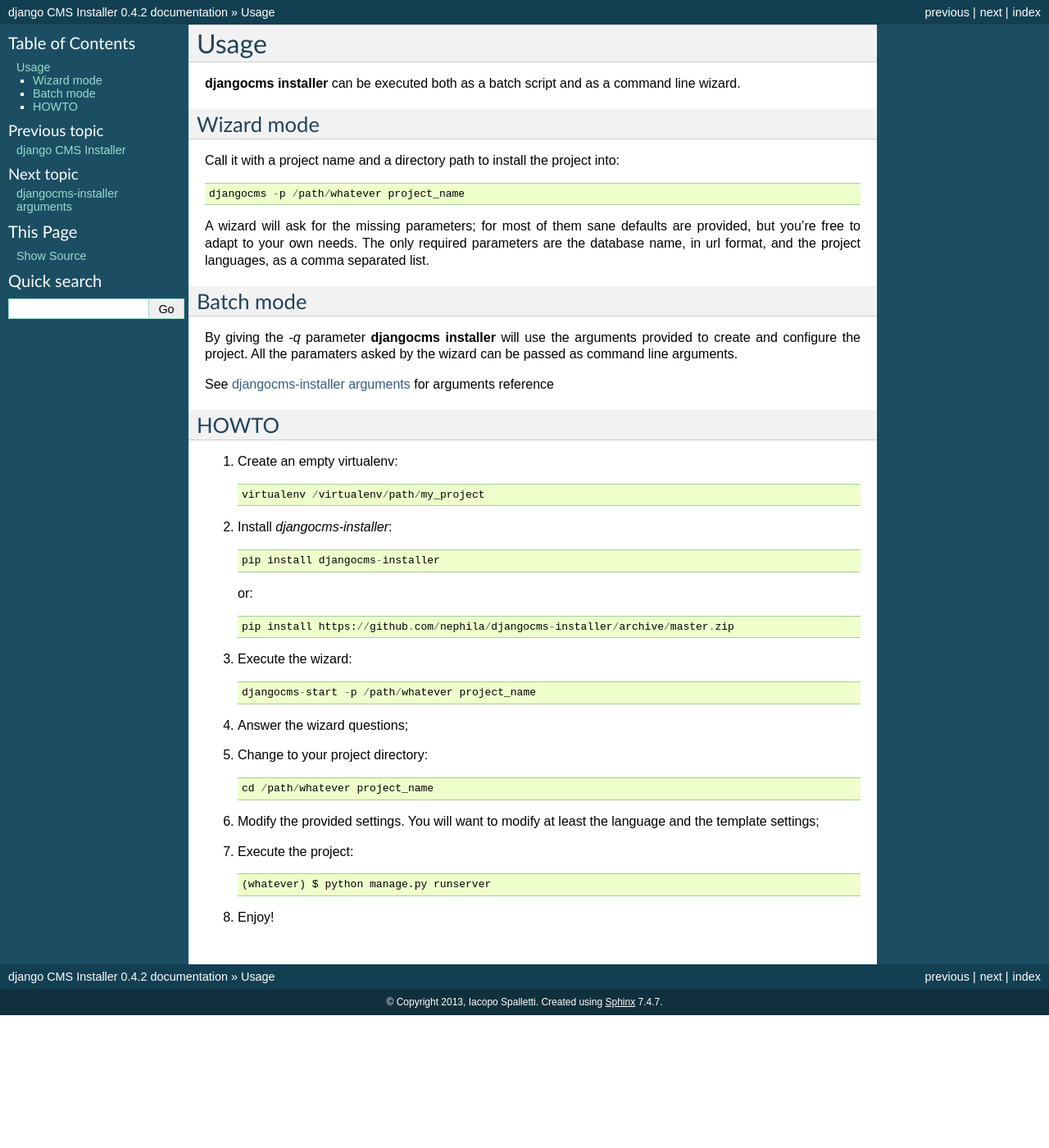
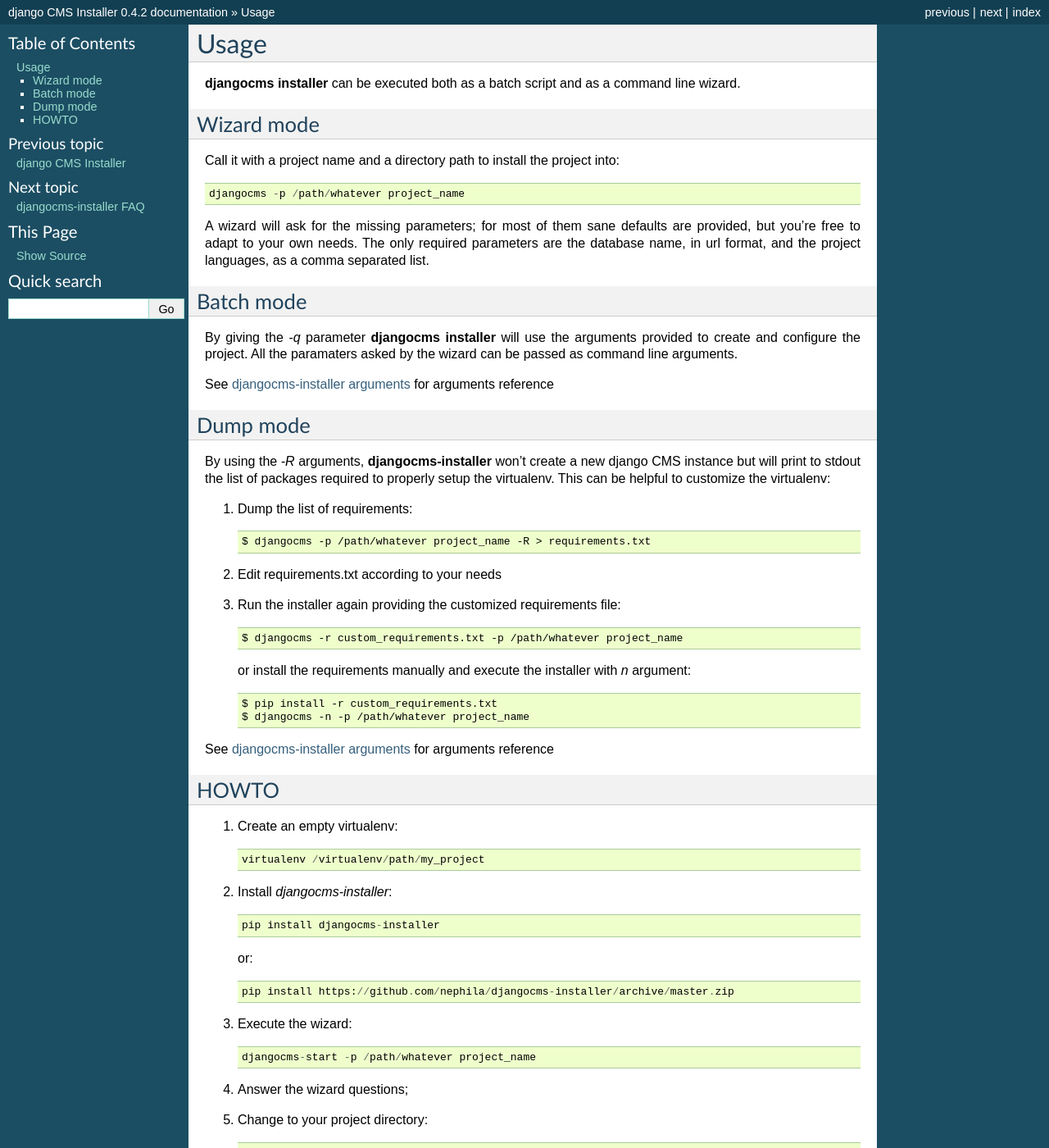
Before and after one commit to nephila/djangocms-installer, a Sphinx documentation site: the page built from docs/usage.rst, in a window 1280 px wide and 1400 px high. Shown: the whole window at 82% size. Built offline with Sphinx 7.4.7, drawn with Linux system fonts in a browser that asks for light colours; formulas are drawn with MathJax 3.

```diff
--- a/docs/autodoc.rst
+++ b/docs/autodoc.rst
@@ -1,3 +1,6 @@
+Module documentation
+====================
+
 .. automodule:: djangocms_installer.config
     :members:
     :undoc-members:
--- a/docs/index.rst
+++ b/docs/index.rst
@@ -4,7 +4,7 @@
    contain the root `toctree` directive.
 
 Welcome to django CMS Installer's documentation!
-=================================================
+================================================
 
 Contents:
 
@@ -13,6 +13,7 @@ Contents:
 
    readme
    usage
+   faq
    reference
    libraries
    contributing
--- a/docs/usage.rst
+++ b/docs/usage.rst
@@ -27,6 +27,36 @@ provided to create and configure the project.
 All the paramaters asked by the wizard can be passed as command line arguments.
 
 See :ref:`arguments` for arguments reference
+
+
+.. _dump_mode:
+
+Dump mode
+---------
+
+By using the `-R` arguments, **djangocms-installer** won't create a new
+django CMS instance but will print to stdout the list of packages
+required to properly setup the virtualenv.
+This can be helpful to customize the virtualenv:
+
+#. Dump the list of requirements::
+
+    $ djangocms -p /path/whatever project_name -R > requirements.txt
+
+#. Edit requirements.txt according to your needs
+#. Run the installer again providing the customized requirements file::
+
+    $ djangocms -r custom_requirements.txt -p /path/whatever project_name
+
+   or install the requirements manually and execute the installer with `n`
+   argument::
+
+    $ pip install -r custom_requirements.txt
+    $ djangocms -n -p /path/whatever project_name
+
+
+See :ref:`arguments` for arguments reference
+
 
 HOWTO
 -----
```
Also changed, not shown: docs/faq.rst (added, +27 -0 lines), docs/libraries.rst (+12 -1 lines), docs/reference.rst (+10 -1 lines).
